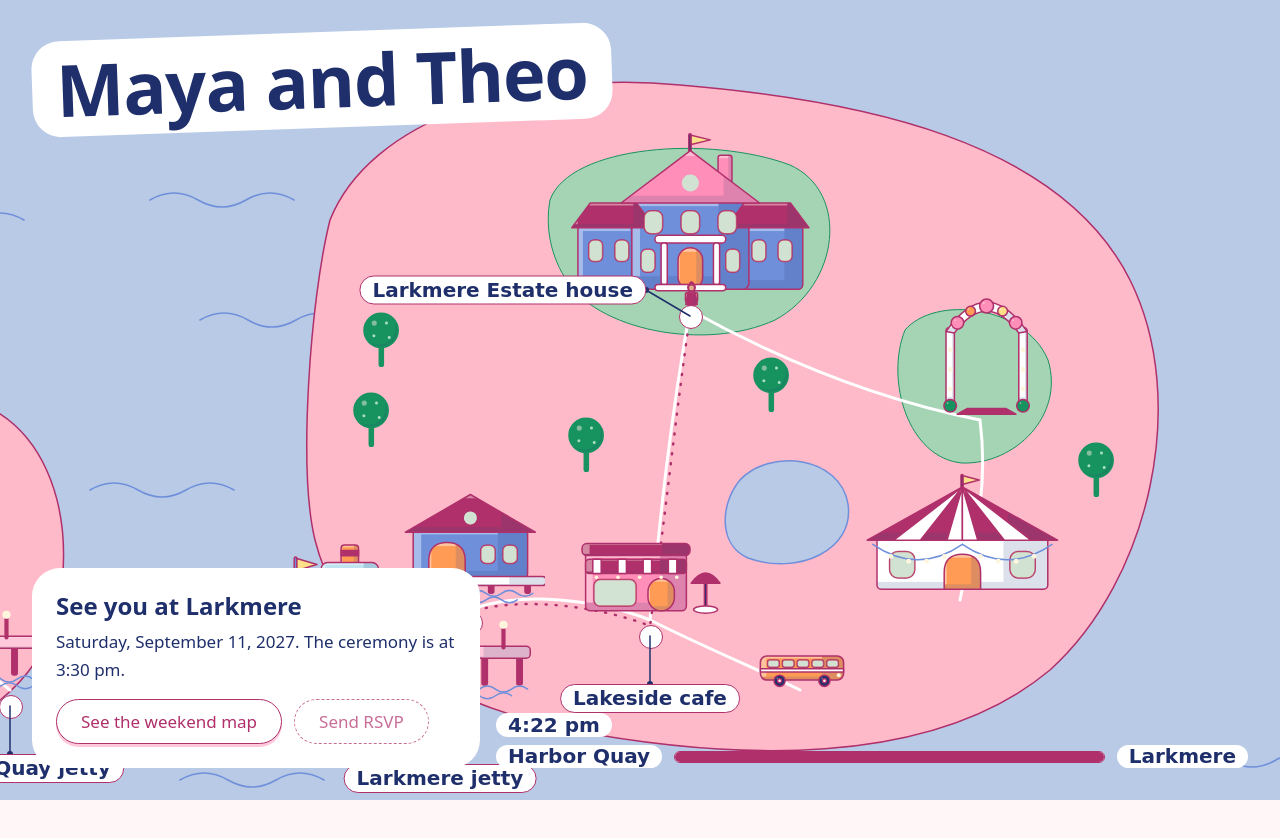
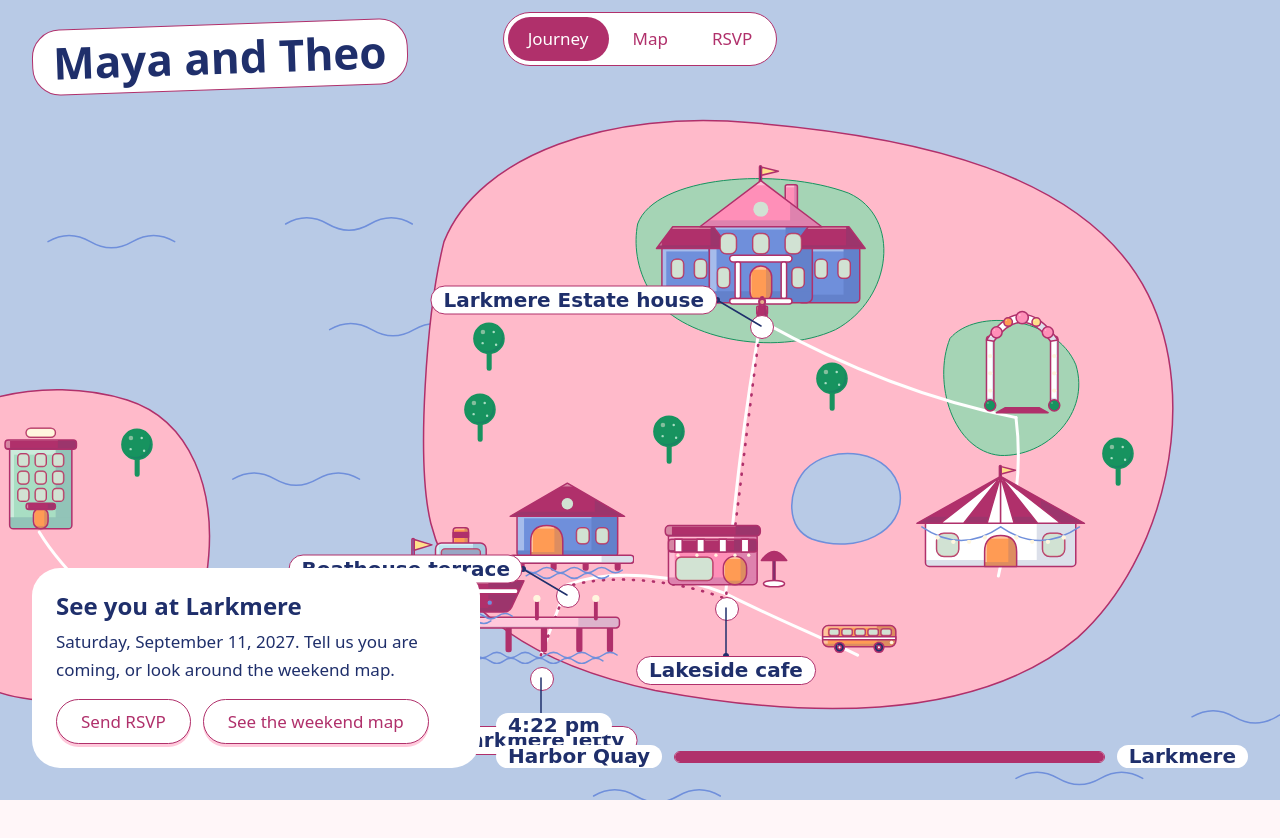
Before and after one commit to Wuraola-Adebisi/Bubblegum-Atlas, a React (Vite) app: page / in a window 1280 px wide. Shown: the top 838 px of the page. Built offline with nearby package versions, Linux system fonts and the light colour scheme.

Commit message:
Pace out the journey hero

```diff
--- a/src/App.tsx
+++ b/src/App.tsx
@@ -1,10 +1,12 @@
 import { useSyncExternalStore } from 'react'
+import NavPill from './components/NavPill.tsx'
 import JourneyPage from './routes/JourneyPage.tsx'
 import MapPage from './routes/MapPage.tsx'
+import RsvpPage from './routes/RsvpPage.tsx'
 import StyleTile from './StyleTile.tsx'
 
 // Hash routing for now. React Router arrives with the page build (step 6).
-// #/ is the journey, #/map is the map, #/tile is the style tile.
+// #/ is the journey, #/map the map, #/rsvp the RSVP stub, #/tile the style tile.
 const subscribe = (cb: () => void) => {
   window.addEventListener('hashchange', cb)
   return () => window.removeEventListener('hashchange', cb)
@@ -13,7 +15,12 @@ const getHash = () => window.location.hash
 
 export default function App() {
   const hash = useSyncExternalStore(subscribe, getHash)
-  if (hash.startsWith('#/map')) return <MapPage />
   if (hash.startsWith('#/tile')) return <StyleTile />
-  return <JourneyPage />
+  const current = hash.startsWith('#/map') ? '#/map' : hash.startsWith('#/rsvp') ? '#/rsvp' : '#/'
+  return (
+    <>
+      <NavPill current={current} />
+      {current === '#/map' ? <MapPage /> : current === '#/rsvp' ? <RsvpPage /> : <JourneyPage />}
+    </>
+  )
 }
--- /dev/null
+++ b/src/components/NavPill.tsx
@@ -0,0 +1,31 @@
+const links = [
+  { href: '#/', label: 'Journey' },
+  { href: '#/map', label: 'Map' },
+  { href: '#/rsvp', label: 'RSVP' },
+]
+
+/** Floating site navigation. `current` is the hash of the page being shown. */
+export default function NavPill({ current }: { current: string }) {
+  return (
+    <nav aria-label="Main" className="pointer-events-none fixed inset-x-0 top-3 z-40 flex justify-center px-4">
+      <ul className="pointer-events-auto flex gap-1 rounded-pill border-hair border-accent bg-paper p-1">
+        {links.map((l) => {
+          const on = l.href === current
+          return (
+            <li key={l.href}>
+              <a
+                href={l.href}
+                aria-current={on ? 'page' : undefined}
+                className={`inline-flex min-h-11 items-center rounded-pill px-5 font-medium transition duration-micro ease-standard ${
+                  on ? 'bg-accent text-paper' : 'text-accent hover:bg-land-wash'
+                }`}
+              >
+                {l.label}
+              </a>
+            </li>
+          )
+        })}
+      </ul>
+    </nav>
+  )
+}
--- a/src/data/events/types.ts
+++ b/src/data/events/types.ts
@@ -125,7 +125,7 @@ export interface JourneyCamera {
 }
 
 export interface JourneyConfig {
-  /** Total scroll height of the journey, in viewport heights. */
+  /** Total scroll height of the journey, in viewport heights. More is slower. */
   scrollVh: number
   /** Illustration ids drawn by the journey itself, so the static map leaves them out. */
   hide: string[]
@@ -133,7 +133,8 @@ export interface JourneyConfig {
   legs: { id: string; pathD: string; vehicle: string; scale: number; from: number; to: number }[]
   camera: JourneyCamera[]
   /** Pins that pop in once the journey has passed them. */
-  stops: { pinId: string; at: number }[]
+  stops: { pinId: string; at: number; side?: Pin['labelSide'] }[]
+  /** Text beats. Each shows between its two scroll positions. The last one carries the links. */
   chapters: { from: number; to: number; title: string; body: string; final?: boolean }[]
   /** Labels for the scale bar that doubles as scroll progress. */
   scale: { start: string; end: string }
--- a/src/data/events/wedding.ts
+++ b/src/data/events/wedding.ts
@@ -31,38 +31,66 @@ export const wedding: EventConfig = {
   scene: sceneKeyframes,
 
   journey: {
-    scrollVh: 520,
+    scrollVh: 900,
     hide: ['landmark-ferry'],
     legs: [
-      { id: 'ferry', pathD: 'M430 752 C500 790 600 790 660 760', vehicle: 'landmark-ferry', scale: 0.67, from: 0.12, to: 0.5 },
+      { id: 'ferry', pathD: 'M430 752 C500 790 600 790 660 760', vehicle: 'landmark-ferry', scale: 0.67, from: 0.3, to: 0.58 },
       {
         id: 'walk',
         pathD: 'M760 790 L790 712 C840 696 920 706 970 726 C985 620 995 520 1010 416',
         vehicle: 'person-guest-01',
         scale: 0.32,
-        from: 0.5,
+        from: 0.7,
         to: 0.92,
       },
     ],
+    // Wide opening, then slow moves and holds so each beat can be read before the camera travels again.
     camera: [
-      { p: 0, cx: 330, cy: 740, zoom: 2.6 },
-      { p: 0.12, cx: 430, cy: 740, zoom: 2.4 },
-      { p: 0.5, cx: 700, cy: 740, zoom: 2.2 },
-      { p: 0.75, cx: 900, cy: 620, zoom: 1.7 },
-      { p: 1, cx: 1000, cy: 500, zoom: 1.25 },
+      { p: 0, cx: 800, cy: 660, zoom: 0.85 },
+      { p: 0.12, cx: 800, cy: 660, zoom: 0.85 },
+      { p: 0.22, cx: 330, cy: 740, zoom: 1.55 },
+      { p: 0.3, cx: 400, cy: 740, zoom: 1.55 },
+      { p: 0.58, cx: 640, cy: 740, zoom: 1.5 },
+      { p: 0.7, cx: 700, cy: 730, zoom: 1.5 },
+      { p: 0.82, cx: 900, cy: 620, zoom: 1.35 },
+      { p: 0.93, cx: 1000, cy: 520, zoom: 1.2 },
+      { p: 1, cx: 1000, cy: 500, zoom: 1.1 },
     ],
     stops: [
-      { pinId: 'quay-jetty', at: 0 },
-      { pinId: 'larkmere-jetty', at: 0.5 },
-      { pinId: 'boathouse', at: 0.62 },
-      { pinId: 'cafe', at: 0.72 },
-      { pinId: 'estate', at: 0.92 },
+      { pinId: 'quay-jetty', at: 0, side: 'above' },
+      { pinId: 'estate', at: 0 },
+      { pinId: 'larkmere-jetty', at: 0.58 },
+      { pinId: 'boathouse', at: 0.74 },
+      { pinId: 'cafe', at: 0.82 },
     ],
     chapters: [
-      { from: 0, to: 0.12, title: 'We are getting married', body: 'Join us at Larkmere Estate, September 10 to 12, 2027.' },
-      { from: 0.12, to: 0.5, title: 'Harbor Quay, 1:00 pm', body: 'The ferry leaves at 1:00 pm on Saturday. Please arrive by 12:45. The crossing takes about 12 minutes.' },
-      { from: 0.5, to: 0.92, title: 'We met on this crossing', body: 'It was six years ago, on a grey afternoon. From the jetty, walk up past the boathouse and the cafe.' },
-      { from: 0.92, to: 1.01, title: 'See you at Larkmere', body: 'Saturday, September 11, 2027. The ceremony is at 3:30 pm.', final: true },
+      {
+        from: 0,
+        to: 0.14,
+        title: 'We are getting married',
+        body: 'September 10 to 12, 2027, at Larkmere Estate, across the lake from Harbor Quay. Guests arrive by ferry.',
+      },
+      { from: 0.14, to: 0.29, title: 'Across the water', body: 'Harbor Quay is where the ferry leaves. The guest hotel is a five-minute walk away.' },
+      {
+        from: 0.29,
+        to: 0.58,
+        title: 'The 1:00 pm ferry',
+        body: 'Saturday ferries leave at 12:30, 1:00 and 1:30 pm. Please arrive 15 minutes before departure. The crossing takes about 12 minutes.',
+      },
+      { from: 0.58, to: 0.7, title: 'We met on this crossing', body: 'It was six years ago, on a grey afternoon, on this same ferry.' },
+      {
+        from: 0.7,
+        to: 0.93,
+        title: 'Up to the house',
+        body: 'From the jetty, walk past the boathouse and the cafe, or take the step-free shuttle. The ceremony is on Saturday at 3:30 pm.',
+      },
+      {
+        from: 0.93,
+        to: 1.01,
+        title: 'See you at Larkmere',
+        body: 'Saturday, September 11, 2027. Tell us you are coming, or look around the weekend map.',
+        final: true,
+      },
     ],
     scale: { start: 'Harbor Quay', end: 'Larkmere' },
   },
@@ -309,6 +337,11 @@ export const wedding: EventConfig = {
     mapTitle: 'The weekend map',
     journeyTitle: 'Maya and Theo',
     journeySkip: 'Skip to the date and the weekend map',
+    journeyDate: 'Larkmere Estate, September 10 to 12, 2027',
+    journeyIntro: 'We are getting married at Larkmere Estate, across the lake from Harbor Quay. Guests arrive by ferry. Scroll to take the trip, or go straight to the map.',
+    ctaFollow: 'Follow the ferry',
+    ctaRsvp: 'Send RSVP',
+    ctaMap: 'See the weekend map',
     mapIntro: 'Harbor Quay to Larkmere Estate. Turn layers on, pick a route, or switch to the list.',
   },
 }
--- a/src/features/journey/Journey.tsx
+++ b/src/features/journey/Journey.tsx
@@ -4,7 +4,7 @@ import type { EventConfig, JourneyConfig } from '../../data/events/types.ts'
 import LabelTag from '../../components/LabelTag.tsx'
 import ScaleBar from '../../components/ScaleBar.tsx'
 import { clockAt, sceneAt, sceneStyle } from '../../lib/scene.ts'
-import { project, placeStyle } from '../map/geometry.ts'
+import { placeStyle, project } from '../map/geometry.ts'
 import { illustrations } from '../map/illustrations.ts'
 import MapBase from '../map/MapBase.tsx'
 import PinLabel from '../map/PinLabel.tsx'
@@ -38,7 +38,8 @@ interface JourneyProps {
 
 /**
  * The home journey. Native scrolling drives one progress value from 0 to 1. The camera, the ferry, the walker,
- * the dashed route and the pins all read that value. With reduced motion the stage shows the finished scene.
+ * the dashed route and the pins all read that value. The opening is a wide view of the whole map, and the camera
+ * holds still between moves so every beat can be read. With reduced motion the stage shows the finished scene.
  */
 export default function Journey({ event, journey }: JourneyProps) {
   const reduced = useReducedMotion()
@@ -51,21 +52,33 @@ export default function Journey({ event, journey }: JourneyProps) {
 
   const vb = event.map.viewBox
   const win = windowFor(cameraAt(journey.camera, p), vb, size.w / size.h)
-  const scene = sceneAt(0.04 + p * 0.5, event.scene)
-  const clock = clockAt(0.04 + p * 0.5, event.clock.startMin, event.clock.endMin)
+  const t = 0.04 + p * 0.5
+  const scene = sceneAt(t, event.scene)
+  const clock = clockAt(t, event.clock.startMin, event.clock.endMin)
   const pinsById = new Map(event.pins.map((pin) => [pin.id, pin]))
   const active = journey.chapters.find((c) => p >= c.from && p < c.to) ?? journey.chapters[journey.chapters.length - 1]
 
   const legs = journey.legs.map((leg) => {
     const m = measurePath(leg.pathD)
-    const t = ease(progressIn(p, leg.from, leg.to))
-    return { leg, m, t, pos: m.at(t) }
+    const lt = ease(progressIn(p, leg.from, leg.to))
+    return { leg, m, lt, pos: m.at(lt) }
   })
 
   const svgExtra = (
     <>
-      {legs.map(({ leg, m, t }) => (
+      {legs.map(({ leg, m, lt }) => (
         <g key={leg.id}>
+          {/* A faint preview of the whole route, so the opening shows where the trip goes. */}
+          <path
+            d={leg.pathD}
+            fill="none"
+            stroke="var(--color-accent)"
+            strokeWidth={2.5}
+            strokeLinecap="round"
+            strokeDasharray="1 9"
+            vectorEffect="non-scaling-stroke"
+            opacity={0.35}
+          />
           <mask id={`reveal-${leg.id}`} maskUnits="userSpaceOnUse" x={vb[0]} y={vb[1]} width={vb[2]} height={vb[3]}>
             <path
               d={leg.pathD}
@@ -74,7 +87,7 @@ export default function Journey({ event, journey }: JourneyProps) {
               strokeWidth={16}
               strokeLinecap="round"
               strokeDasharray={m.length}
-              strokeDashoffset={m.length * (1 - Math.min(1, t + 0.1))}
+              strokeDashoffset={m.length * (1 - lt)}
             />
           </mask>
           <path
@@ -102,8 +115,7 @@ export default function Journey({ event, journey }: JourneyProps) {
       >
         <a
           href="#journey-end"
-          className="absolute top-2 left-2 z-50 -translate-y-24 rounded-pill bg-paper px-5 py-2 font-medium text-accent focus:translate-y-0"
-          style={{ position: 'fixed' }}
+          className="fixed top-2 left-2 z-50 -translate-y-24 rounded-pill bg-paper px-5 py-2 font-medium text-accent focus:translate-y-0"
         >
           {event.copy.journeySkip}
         </a>
@@ -120,19 +132,22 @@ export default function Journey({ event, journey }: JourneyProps) {
           style={{ ...sceneStyle(scene), background: 'var(--scene-sky)' }}
         >
           <MapBase map={event.map} win={win} hide={journey.hide} svgExtra={svgExtra}>
-            {legs.map(({ leg, pos, t }) => {
+            {legs.map(({ leg, pos }) => {
               const art = illustrations[leg.vehicle]
               if (!art) return null
               const w = art.width * leg.scale
               const h = art.height * leg.scale
-              const bob = reduced || leg.vehicle !== 'landmark-ferry' ? 0 : Math.sin(p * 90) * 1.5
-              const hidden = p < leg.from && leg.vehicle !== 'landmark-ferry'
+              const isFerry = leg.vehicle === 'landmark-ferry'
+              const bob = reduced || !isFerry ? 0 : Math.sin(p * 90) * 1.5
               return (
                 <div
                   key={`v-${leg.id}`}
                   className="illo absolute"
-                  style={{ ...placeStyle(win, pos.x, pos.y, w, h), opacity: hidden ? 0 : 1, transform: `translateY(${bob}px)` }}
-                  data-t={t}
+                  style={{
+                    ...placeStyle(win, pos.x, pos.y, w, h),
+                    opacity: !isFerry && p < leg.from ? 0 : 1,
+                    transform: `translateY(${bob}px)`,
+                  }}
                   dangerouslySetInnerHTML={{ __html: art.svg }}
                 />
               )
@@ -145,17 +160,17 @@ export default function Journey({ event, journey }: JourneyProps) {
                 <div key={s.pinId} className="absolute" style={{ left: `${pos.left}%`, top: `${pos.top}%` }}>
                   <div className="pin-pop absolute top-0 left-0 size-6 -translate-x-1/2 -translate-y-1/2 rounded-pill border-hair border-accent bg-paper" />
                   <div className="pin-pop">
-                    <PinLabel pin={pin} />
+                    <PinLabel pin={pin} side={s.side} />
                   </div>
                 </div>
               )
             })}
           </MapBase>
 
-          <div className="pointer-events-none absolute top-4 left-4 sm:top-8 sm:left-8">
-            <h1 className="inline-block -rotate-2 rounded-panel bg-paper px-6 py-3 font-display text-h1 font-extrabold">
+          <div className="pointer-events-none absolute top-20 left-4 sm:top-6 sm:left-8">
+            <p className="inline-block -rotate-2 rounded-panel border-hair border-accent bg-paper px-5 py-2 font-display text-h2 font-extrabold">
               {event.copy.journeyTitle}
-            </h1>
+            </p>
           </div>
 
           <div className="absolute inset-x-4 bottom-4 sm:inset-x-8 sm:bottom-8">
@@ -175,16 +190,12 @@ export default function Journey({ event, journey }: JourneyProps) {
                       <p className="mt-2">{c.body}</p>
                       {c.final && (
                         <div className="mt-4 flex flex-wrap gap-3">
+                          <a href="#/rsvp" className={linkBtn}>
+                            {event.copy.ctaRsvp}
+                          </a>
                           <a href="#/map" className={linkBtn}>
-                            See the weekend map
+                            {event.copy.ctaMap}
                           </a>
-                          <button
-                            type="button"
-                            disabled
-                            className="min-h-11 cursor-not-allowed rounded-pill border-hair border-dashed border-accent px-6 py-2 font-medium text-accent opacity-70"
-                          >
-                            Send RSVP
-                          </button>
                         </div>
                       )}
                     </div>
@@ -192,7 +203,7 @@ export default function Journey({ event, journey }: JourneyProps) {
                 })}
               </div>
               <div className="space-y-2">
-                {!reduced && p < 0.05 && <LabelTag variant="flag">Scroll to board the ferry</LabelTag>}
+                {!reduced && p < 0.05 && <LabelTag variant="flag">Scroll slowly to follow the ferry</LabelTag>}
                 <p className="font-hand text-label font-semibold" aria-hidden="true">
                   <span className="rounded-pill bg-paper px-3">{clock}</span>
                 </p>
--- a/src/features/journey/camera.ts
+++ b/src/features/journey/camera.ts
@@ -17,15 +17,21 @@ export function cameraAt(keys: JourneyCamera[], p: number): JourneyCamera {
 
 /**
  * The visible window for a stage of the given aspect ratio (width over height).
- * The window always has the stage's aspect, so a tall phone gets a narrow slice instead of letterboxing.
+ * The window always has the stage's aspect. Tall phone stages zoom out so they see more than a thin slice;
+ * the water behind the map extends past its edges, so a window taller than the map still looks right.
  */
 export function windowFor(cam: JourneyCamera, vb: ViewBox, aspect: number): Win {
   const [x, y, W, H] = vb
-  const zoom = Math.max(cam.zoom, 1, (aspect * H) / W)
+  const base = vb[2] / vb[3]
+  const narrow = Math.min(1, aspect / base) ** 0.5
+  const floor = aspect > base ? (aspect * H) / W : 0.6
+  const zoom = Math.max(cam.zoom * narrow, floor)
   const h = H / zoom
   const w = h * aspect
-  const cx = Math.min(x + W - w / 2, Math.max(x + w / 2, cam.cx))
-  const cy = Math.min(y + H - h / 2, Math.max(y + h / 2, cam.cy))
+  // Keep the whole window over the map when it is smaller, and the whole map inside the window when it is larger.
+  const clamp = (v: number, a: number, b: number) => Math.min(Math.max(a, b), Math.max(Math.min(a, b), v))
+  const cx = clamp(cam.cx, x + w / 2, x + W - w / 2)
+  const cy = clamp(cam.cy, y + h / 2, y + H - h / 2)
   return { x: cx - w / 2, y: cy - h / 2, w, h }
 }
 
--- a/src/features/map/MapBase.tsx
+++ b/src/features/map/MapBase.tsx
@@ -23,7 +23,7 @@ export default function MapBase({ map, win, route, hide = [], svgExtra, children
   return (
     <>
       <svg viewBox={`${win.x} ${win.y} ${win.w} ${win.h}`} className="absolute inset-0 block h-full w-full" aria-hidden="true">
-        <rect x={vb[0]} y={vb[1]} width={vb[2]} height={vb[3]} fill="var(--scene-water)" />
+        <rect x={vb[0] - 3000} y={vb[1] - 3000} width={vb[2] + 6000} height={vb[3] + 6000} fill="var(--scene-water)" />
         <g fill="none" stroke="var(--color-water-deep)" strokeWidth={1.5} strokeLinecap="round">
           {map.waves?.map(([x, y]) => (
             <path key={`${x}-${y}`} d={`M${x} ${y} q24 -14 48 0 t48 0 t48 0`} vectorEffect="non-scaling-stroke" />
--- a/src/features/map/PinLabel.tsx
+++ b/src/features/map/PinLabel.tsx
@@ -10,8 +10,8 @@ const labelOffset = {
 } as const
 
 /** A leader line and a label tag, placed at the origin of a positioned parent. Decorative: the pin button names the place. */
-export default function PinLabel({ pin, flag = false }: { pin: Pin; flag?: boolean }) {
-  const side = labelOffset[pin.labelSide ?? 'right']
+export default function PinLabel({ pin, flag = false, side: sideOverride }: { pin: Pin; flag?: boolean; side?: Pin['labelSide'] }) {
+  const side = labelOffset[sideOverride ?? pin.labelSide ?? 'right']
   return (
     <>
       <LeaderLine dx={side.dx} dy={side.dy} />
--- a/src/routes/MapPage.tsx
+++ b/src/routes/MapPage.tsx
@@ -3,7 +3,7 @@ import MapExplorer from '../features/map/MapExplorer.tsx'
 
 export default function MapPage() {
   return (
-    <main className="mx-auto max-w-7xl px-4 py-8 sm:px-8 sm:py-12">
+    <main className="mx-auto max-w-7xl px-4 pt-24 pb-12 sm:px-8">
       <header className="mb-8 max-w-measure">
         <p className="text-small">
           <a href="#/" className="text-accent underline underline-offset-4">
--- /dev/null
+++ b/src/routes/RsvpPage.tsx
@@ -0,0 +1,29 @@
+import { wedding } from '../data/events/wedding.ts'
+
+/** Stub until build step 6. It says plainly what is coming and links to the pages that work. */
+export default function RsvpPage() {
+  return (
+    <main className="mx-auto max-w-3xl px-4 pt-24 pb-16 sm:px-8">
+      <h1 className="font-display text-h1 font-extrabold">RSVP</h1>
+      <div className="mt-6 space-y-4 rounded-panel bg-paper p-6 sm:p-8">
+        <p className="text-body">
+          The RSVP form is not open yet. It will work like a boarding pass and ask for the details below, so you can have
+          them ready.
+        </p>
+        <ul className="list-disc space-y-1 pl-5">
+          {wedding.pass.fields.map((f) => (
+            <li key={f.id}>{f.label}</li>
+          ))}
+        </ul>
+        <div className="flex flex-wrap gap-3 pt-2">
+          <a
+            href="#/map"
+            className="inline-flex min-h-11 items-center rounded-pill border-hair border-accent bg-paper px-6 py-2 font-medium text-accent shadow-press transition duration-micro ease-standard hover:bg-accent hover:text-paper active:translate-y-0.5 active:shadow-press-down"
+          >
+            {wedding.copy.ctaMap}
+          </a>
+        </div>
+      </div>
+    </main>
+  )
+}
```
Also changed, not shown: 1 other file (tests, documents, lock files or other folders).
